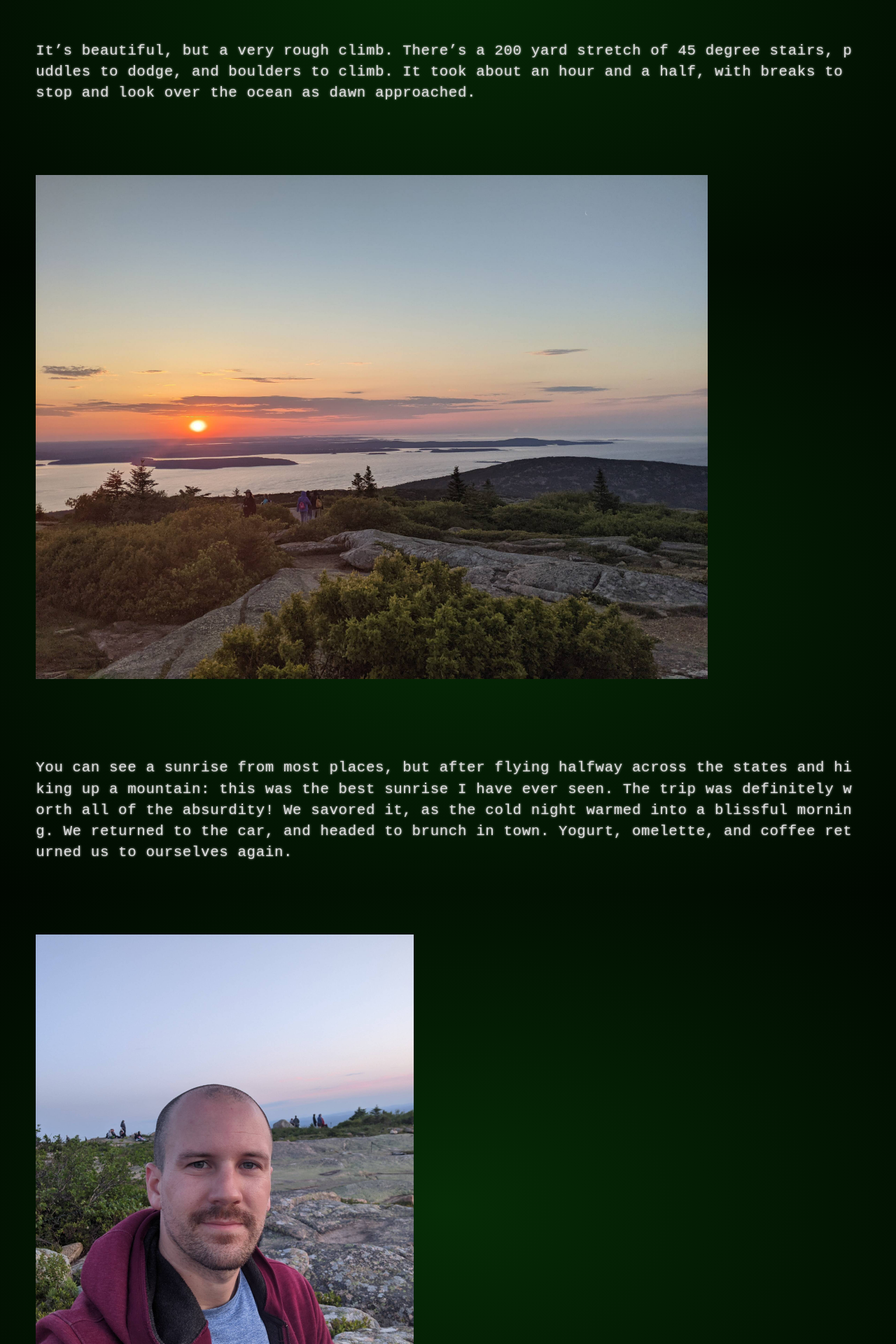
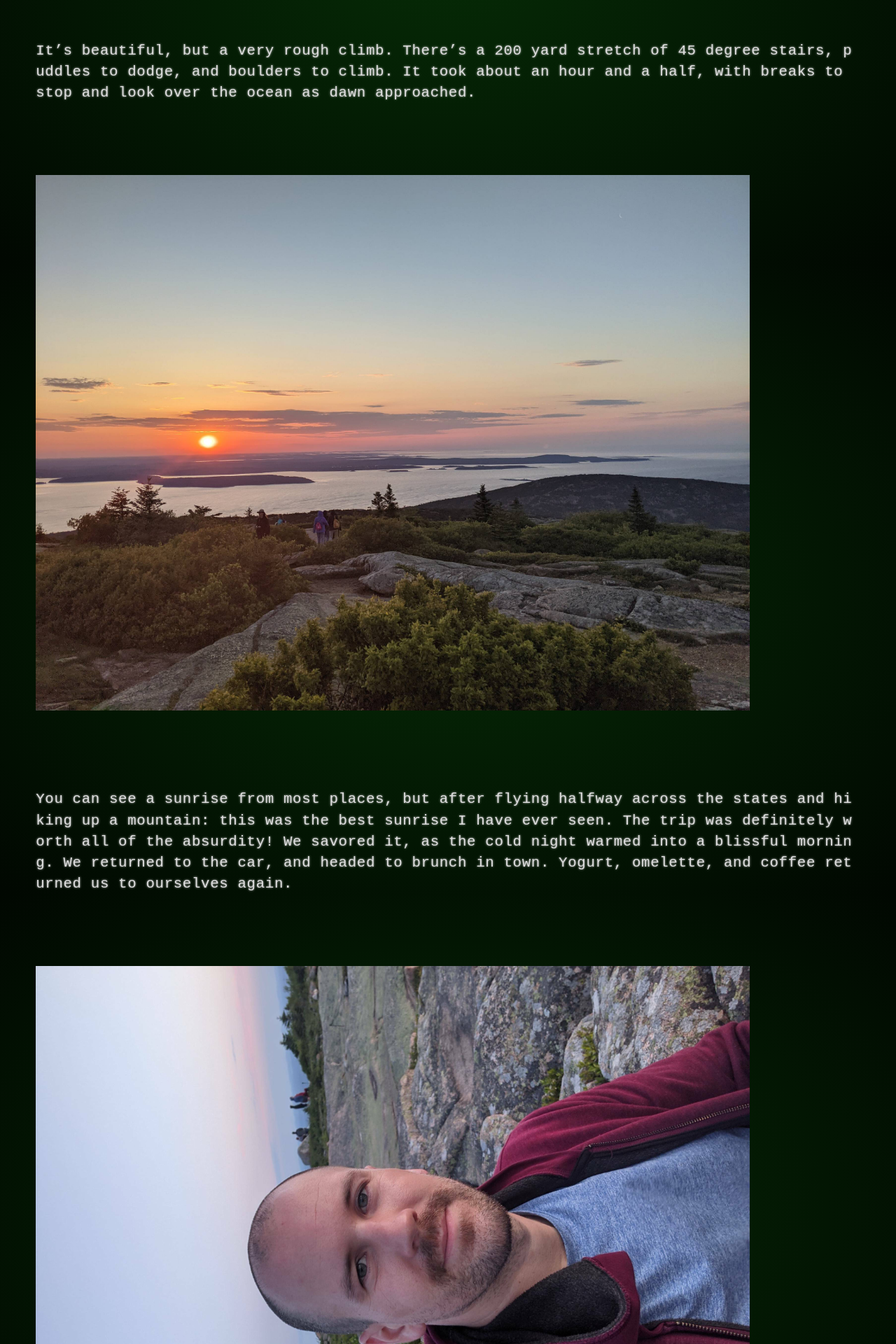
Before and after one commit to smwa/smwa.github.io, a Jekyll site: the page built from _posts/2021-06-10-Maine.md, in a window 1280 px wide. Shown: the part 3224-5144 px from the top of the page at 70% size. Built offline with Jekyll 4.4.1, drawn with Linux system fonts in a browser that asks for light colours.

Commit message:
Rotation and styling

```diff
--- a/assets/css/index.css
+++ b/assets/css/index.css
@@ -21,5 +21,5 @@
 
 .post img {
     max-width: 100%;
-    max-height: 80vh;
+    max-height: 85vh;
 }
```
Also changed, not shown: assets/img/maine3.jpg, assets/img/maine5.jpg.
